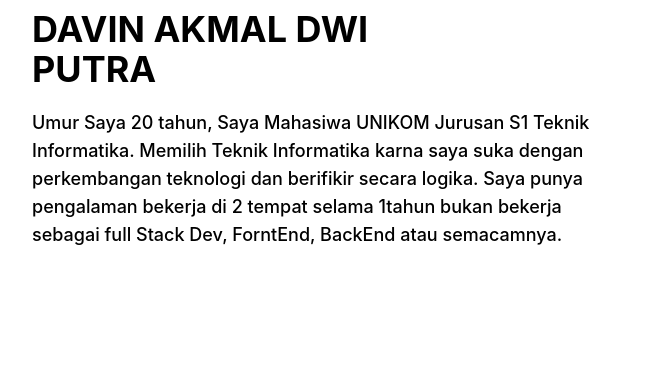
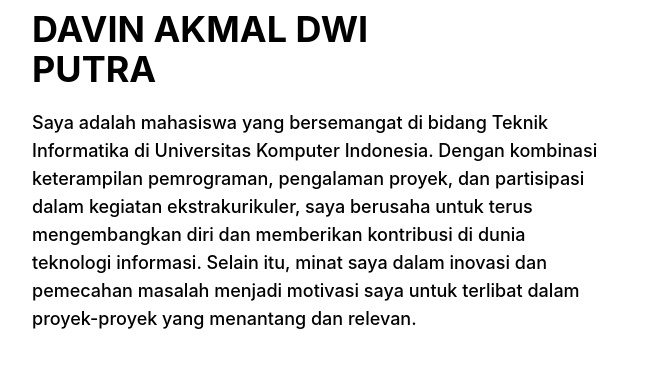
Before and after one commit to vinakmal5311/portfolio, a website: page index.html in a window 1280 px wide. Shown: the part 968-1351 px from the top of the page, 0-651 px from the left. Drawn offline with Linux system fonts and the light colour scheme.

Commit message:
ganti tenang

```diff
--- a/index.html
+++ b/index.html
@@ -124,10 +124,11 @@
                     <h2 class="font-bold text-black text-3xl mb-5 max-w-md lg:text-4xl dark:text-white">DAVIN AKMAL DWI
                         PUTRA</h2>
                     <p class="text-black font-medium text-base max-w-xl lg:text-lg dark:text-white">
-                        Umur Saya 20 tahun, Saya Mahasiwa UNIKOM Jurusan S1 Teknik Informatika. Memilih Teknik
-                        Informatika karna saya suka dengan perkembangan teknologi dan berifikir secara logika. Saya
-                        punya pengalaman bekerja di 2 tempat selama 1tahun bukan bekerja sebagai full Stack Dev,
-                        ForntEnd, BackEnd atau semacamnya.
+                        Saya adalah mahasiswa yang bersemangat di bidang Teknik Informatika di Universitas Komputer
+                        Indonesia. Dengan kombinasi keterampilan pemrograman, pengalaman proyek, dan partisipasi dalam
+                        kegiatan ekstrakurikuler, saya berusaha untuk terus mengembangkan diri dan memberikan kontribusi
+                        di dunia teknologi informasi. Selain itu, minat saya dalam inovasi dan pemecahan masalah menjadi
+                        motivasi saya untuk terlibat dalam proyek-proyek yang menantang dan relevan.
                     </p>
                 </div>
                 <div class="w-full px-4 lg:w-1/2">
```
